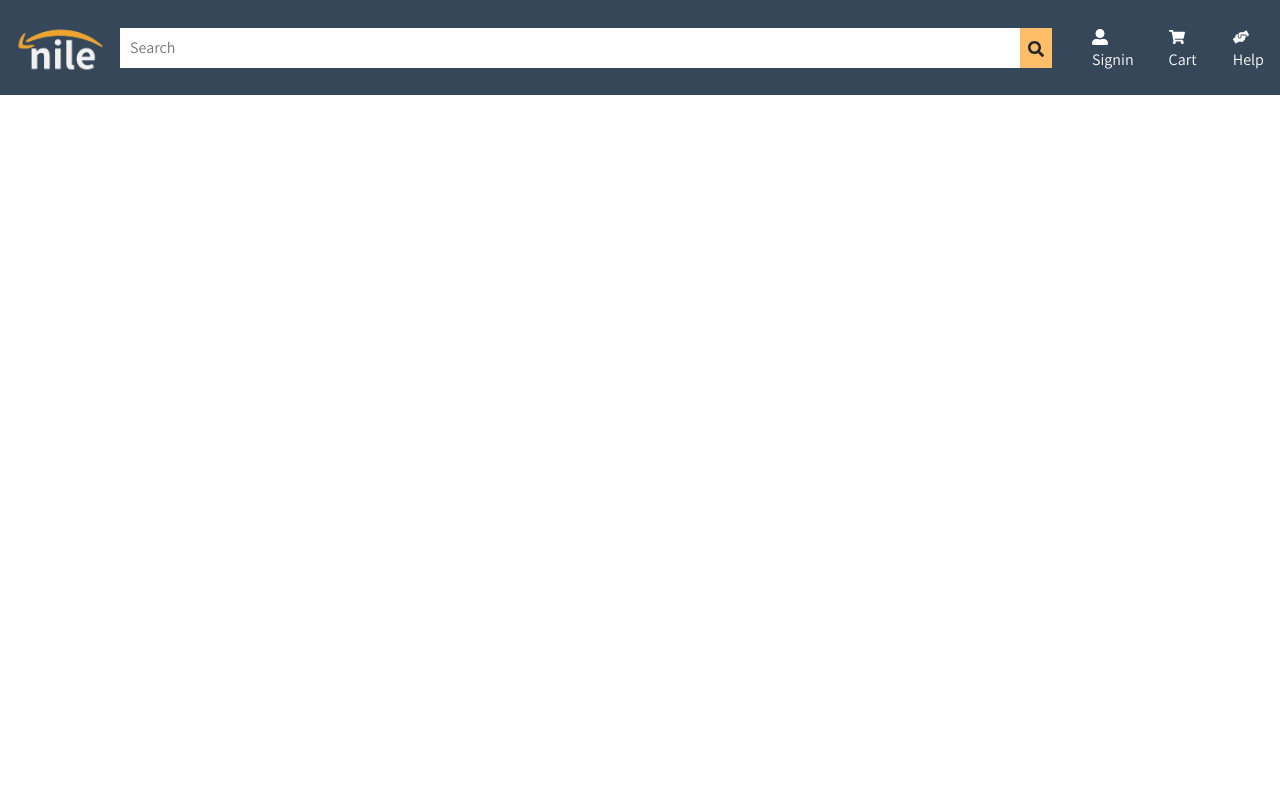
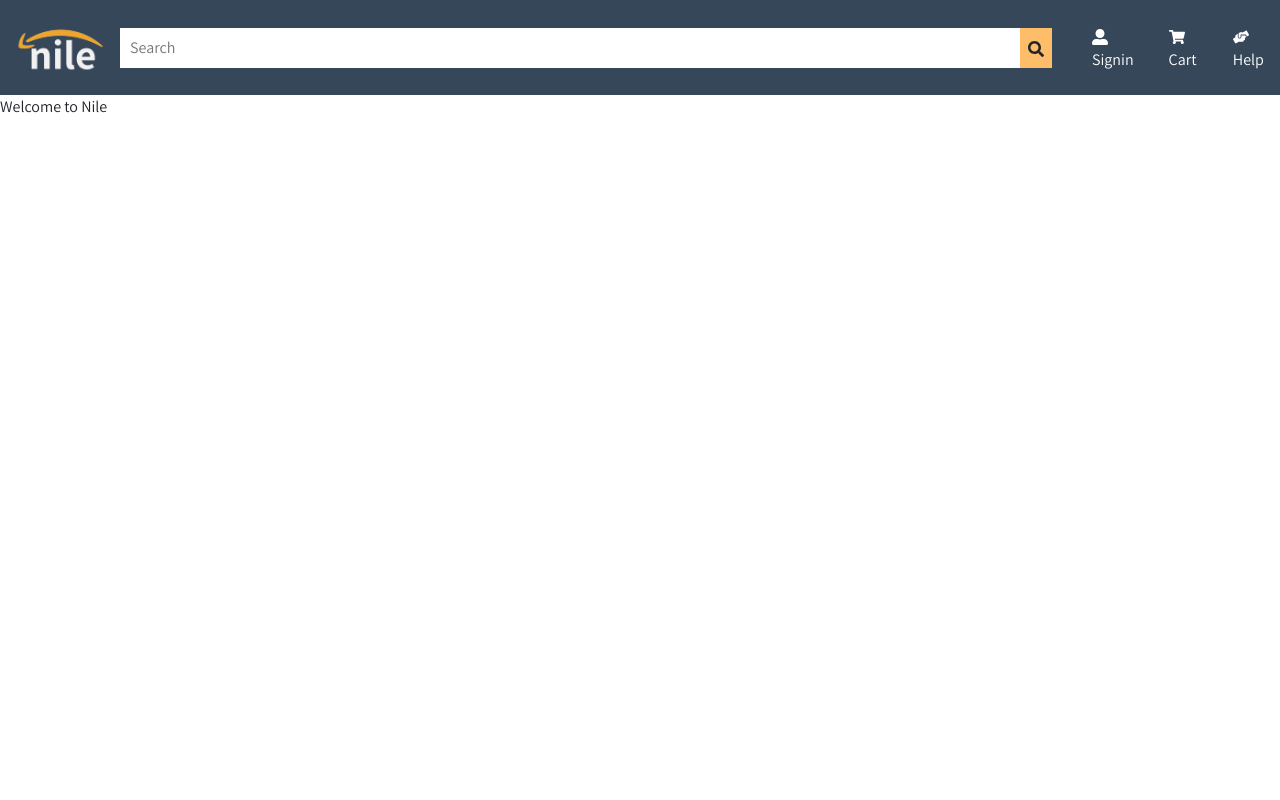
Before and after one commit to NileG2/Nile-React-Typescript, a React (Create React App) app: page / in a window 1280 px wide. Shown: the top 800 px of the page. Built offline with nearby package versions, Linux system fonts and the light colour scheme.

Commit message:
Navbar and Footer updated

```diff
--- a/src/App.tsx
+++ b/src/App.tsx
@@ -1,7 +1,6 @@
 import { Route, Routes} from "react-router-dom";
 import "./App.scss";
-import { NavigationBar } from "./components/navbar/Navbar";
-import Footer  from "./components/footer/Footer";
+import Landing from "./screens/landing/Landing";
 import Signin from "./screens/signin/Signin";
 import Signup from "./screens/signup/Signup";
 import ProductListing from "./screens/productListing/ProductListing";
@@ -17,7 +16,7 @@ function App() {
   return (
     <div className="App">
       <Routes>
-        <Route path="/" element={<NavigationBar />}></Route>
+        <Route path="/" element={<Landing />}></Route>
         <Route path="/signin" element={<Signin />}></Route>
         <Route path="/signup" element={<Signup />}></Route>
         <Route path="/products" element={<ProductListing />}></Route>
@@ -29,7 +28,6 @@ function App() {
         {/* testing */}
         <Route path="/test" element={<Test />}></Route>
       </Routes>
-    <Footer/>
     </div>
   );
 }
--- a/src/components/navbar/Navbar.tsx
+++ b/src/components/navbar/Navbar.tsx
@@ -53,7 +53,7 @@ const Styles = styled.div`
     border-top: 10px;
   }
 `;
-export const NavigationBar = () => (
+const NavigationBar = () => (
   <Styles>
     <Navbar expand="lg">
       <img className="header__logo" src="assets/logoWhite.png" ></img>
@@ -76,3 +76,5 @@ export const NavigationBar = () => (
     </Navbar>
   </Styles>
 )
+
+export default NavigationBar;
--- a/src/index.tsx
+++ b/src/index.tsx
@@ -4,19 +4,15 @@ import "./index.scss";
 import App from "./App";
 import { Provider } from "react-redux";
 import store from "./redux/store";
-
-import { BrowserRouter as Router, Route } from "react-router-dom";
-import { NavigationBar } from "./components/navbar/Navbar"
-import  Footer  from "./components/footer/Footer"
+import { BrowserRouter } from "react-router-dom";
 
 ReactDOM.render(
   <React.StrictMode>
-    <Router>
-      <NavigationBar />
-    </Router>
-    <Router>
-      <Footer />
-    </Router>
+    <BrowserRouter>
+      <Provider store={store}>
+        <App />
+      </Provider>
+    </BrowserRouter>
   </React.StrictMode>,
   document.getElementById("root")
 );
--- a/src/screens/landing/Landing.tsx
+++ b/src/screens/landing/Landing.tsx
@@ -1,7 +1,8 @@
 import React from "react";
-
+import NavigationBar from "../../components/navbar/Navbar";
+import Footer from "../../components/footer/Footer";
 const Landing: React.FC = () => {
-  return <div className="LandingWrapper">Welcom to Nile</div>;
+  return <div className="LandingWrapper" ><NavigationBar />Welcome to Nile<Footer /></div>;
 };
 
 export default Landing;
```
Also changed, not shown: 1 other file (tests, documents, lock files or other folders).
